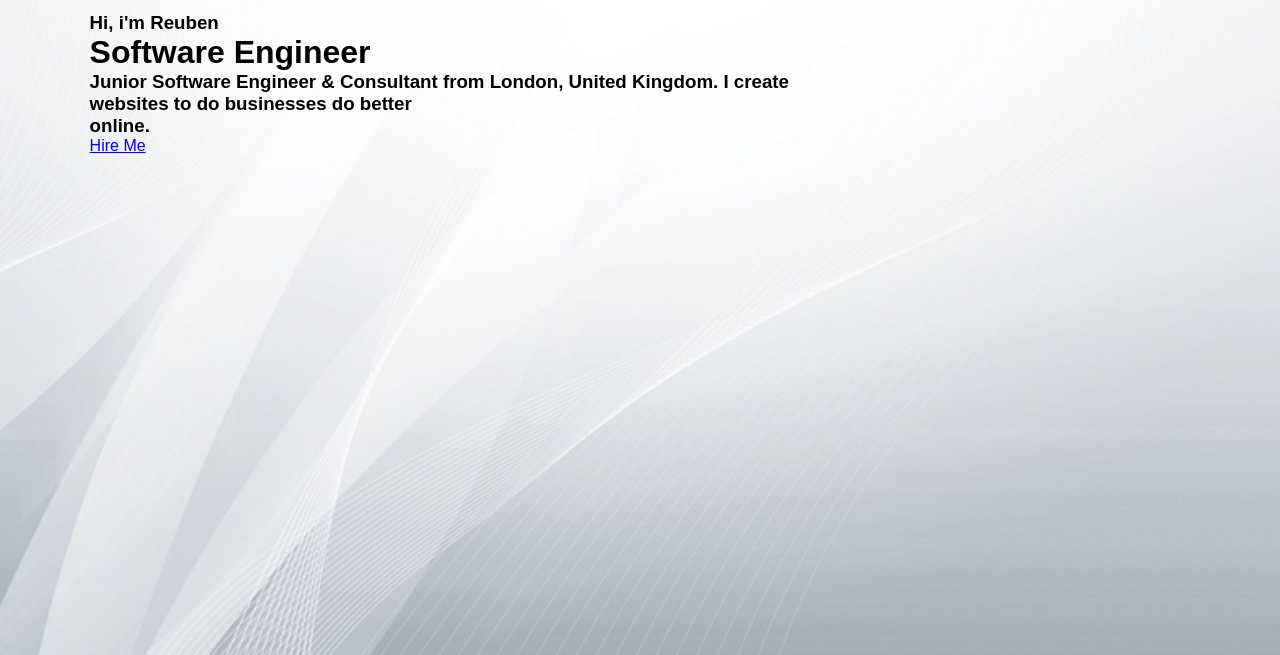
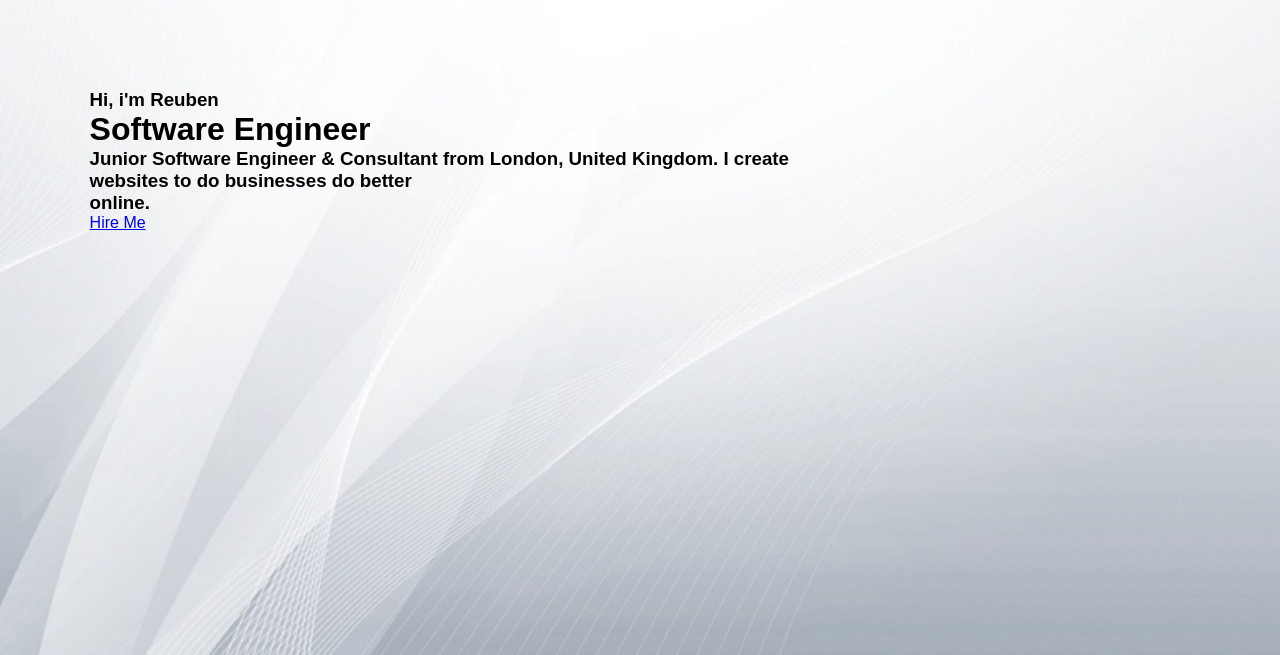
Before and after one commit to reuben-germain/Portfolio_Webpage, a plain HTML site: page index.html in a window 1280 px wide. Shown: the part 145-800 px from the top of the page. Drawn offline with Linux system fonts and the light colour scheme.

Commit message:
gave .info a margin top

```diff
--- a/style.css
+++ b/style.css
@@ -51,4 +51,5 @@ ul li a:hover{
 
 .info{
     margin-left: 7%;
+    margin-top: 6%;
 }
```
